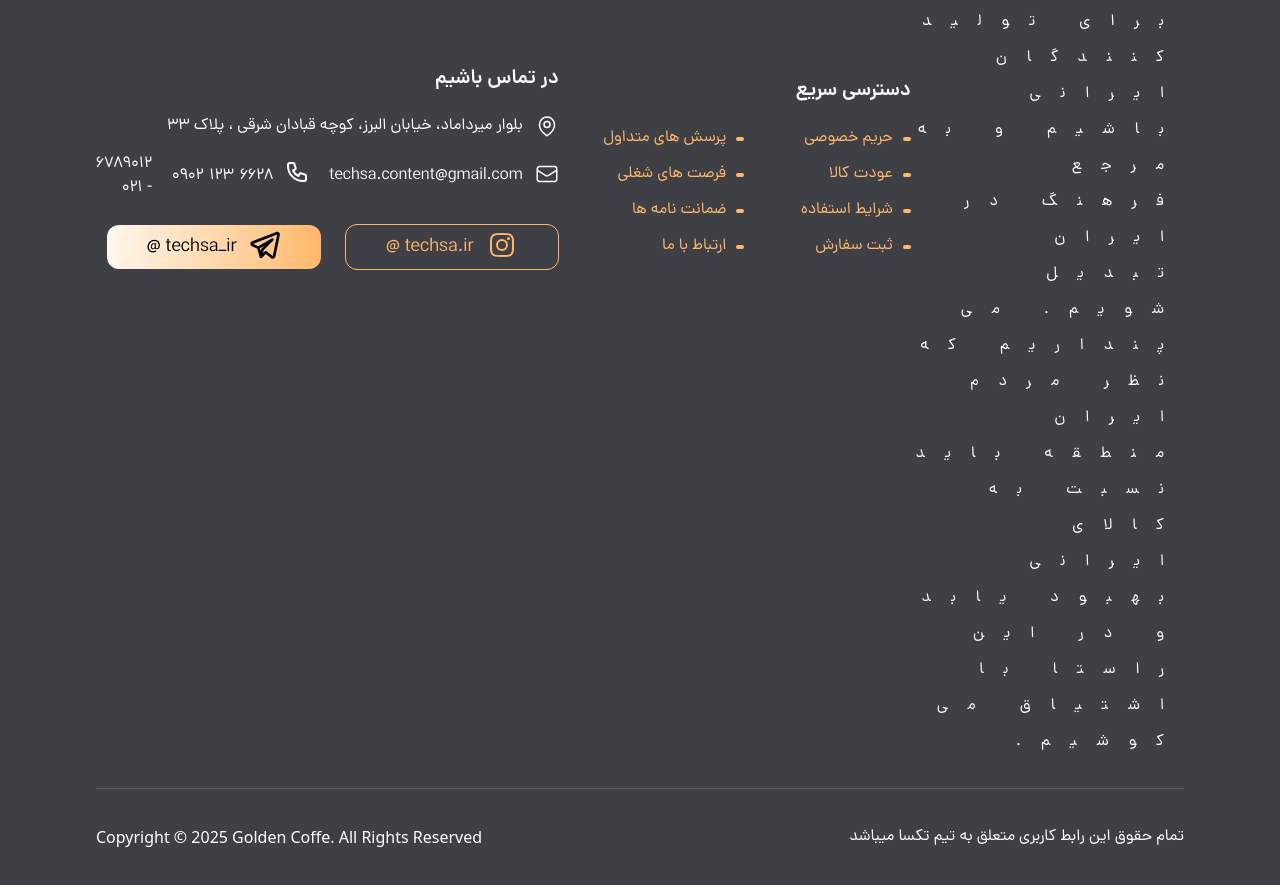
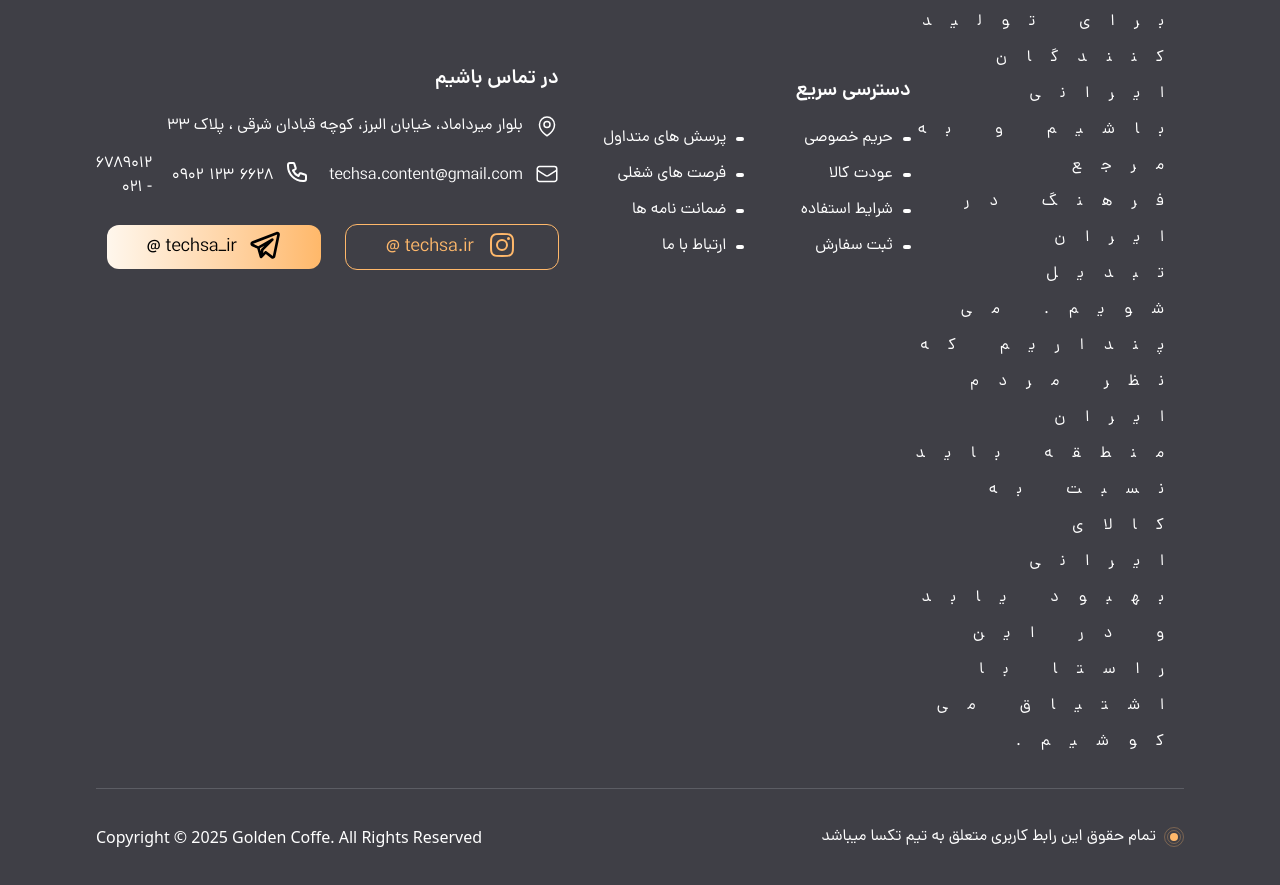
Before and after one commit to techsaDevs/coffeShop, a Next.js app: page / in a window 1280 px wide. Shown: the part 5140-6025 px from the top of the page. Built offline with nearby package versions, Linux system fonts and the light colour scheme; data requests are answered from the project's data file.

Commit message:
end disktop footer

```diff
--- a/src/Components/Footer.tsx
+++ b/src/Components/Footer.tsx
@@ -17,42 +17,42 @@ const Footer = () => {
   const quickAccessList: IHeaderMenuItemBase[] = [
     {
       id: "1",
-      link: "/",
+      link: "/sss1",
       title: "حریم خصوصی"
     },
     {
       id: "2",
-      link: "/",
+      link: "/sss2",
       title: "عودت کالا"
     },
     {
       id: "3",
-      link: "/",
+      link: "/sss3",
       title: "شرایط استفاده"
     },
     {
       id: "4",
-      link: "/",
+      link: "/ss4",
       title: "ثبت سفارش"
     },
     {
       id: "5",
-      link: "/",
+      link: "/sss5",
       title: "پرسش های متداول"
     },
     {
       id: "6",
-      link: "/",
+      link: "/ss6",
       title: "فرصت های شغلی"
     },
     {
       id: "7",
-      link: "/",
+      link: "/ss7",
       title: "ضمانت نامه ها"
     },
     {
       id: "8",
-      link: "/",
+      link: "/ss9",
       title: "ارتباط با ما"
     },
   ]
@@ -109,11 +109,11 @@ const Footer = () => {
             </div>
             <div className="flex items-center gap-6 mt-6">
               <Link href="https://www.instagram.com/techsa.ir" className="flex items-center gap-3 py-2 px-10 duration-150 rounded-xl border border-orange-300 text-orange-300  hover:bg-orange-300 hover:text-white">
-                <InstagramSVG className="size-8 shrink-0 -mt-[4px]" />
+                <InstagramSVG className="size-8 shrink-0 -mt-1" />
                 <p className="text-lg -mb-[2px]">techsa.ir @</p>
               </Link>
               <Link href="https://t.me/techsa_ir" className='flex items-center gap-3 py-2 px-10 duration-150 rounded-xl bg-gradient-to-r text-black hover:text-white from-orange-50 to-orange-300'>
-                <TelegramSVG className="size-8 shrink-0 -mt-[4px]" />
+                <TelegramSVG className="size-8 shrink-0 -mt-1" />
                 <p className="text-lg -mb-[2px]">techsa_ir @</p>
               </Link>
             </div>
@@ -122,14 +122,14 @@ const Footer = () => {
       </div>
 
       <div className="flexBetween py-9">
-        <div className="">
-          <div className='' >
-            <div className="">
-              <div className='' />
+        <div className="flex items-center gap-2 group">
+          <div className='border border-orange-300/30 p-0.5 rounded-full' >
+            <div className="border border-orange-300/30 p-0.5 rounded-full flex items-center justify-center">
+              <div className='bg-orange-300 size-2 duration-200 group-hover:size-2.5 rounded-full' />
             </div>
           </div>
           <p className="">
-            تمام حقوق این رابط کاربری متعلق به تیم <span className="">تکسا</span> میباشد
+            تمام حقوق این رابط کاربری متعلق به تیم <span className="cursor-none duration-150 group-hover:text-orange-300 group-hover:px-1">تکسا</span> میباشد
           </p>
         </div>
         <span className="capitalize font-sans">copyright © 2025 golden coffe. all rights reserved</span>
--- a/src/Components/Footer/QuickAccess.tsx
+++ b/src/Components/Footer/QuickAccess.tsx
@@ -15,8 +15,8 @@ const QuickAccess = ({ list }: QuickAccessProps) => {
         <ul className="flex flex-col gap-3 flex-wrap w-[22rem] max-h-36">
             {
                 list.map(({ id, link, title }: IHeaderMenuItemBase) => (
-                    <li className="space-x-2.5" key={id}>
-                        <span className={`w-2 h-1 inline-block rounded-xl ${path === link ? "bg-orange-300" : "hover:bg-orange-300 bg-white"}`} />
+                    <li className="space-x-2.5 duration-150 hover:text-orange-300 group" key={id}>
+                        <span className={`w-2 h-1 inline-block rounded-xl duration-100 ${path === link ? "bg-orange-300" : "group-hover:bg-current bg-white"}`} />
                         <Link href={link} className={`${path === link ? "text-orange-300" : "hover:text-orange-300"}`}>{title}</Link>
                     </li>
                 ))
```
